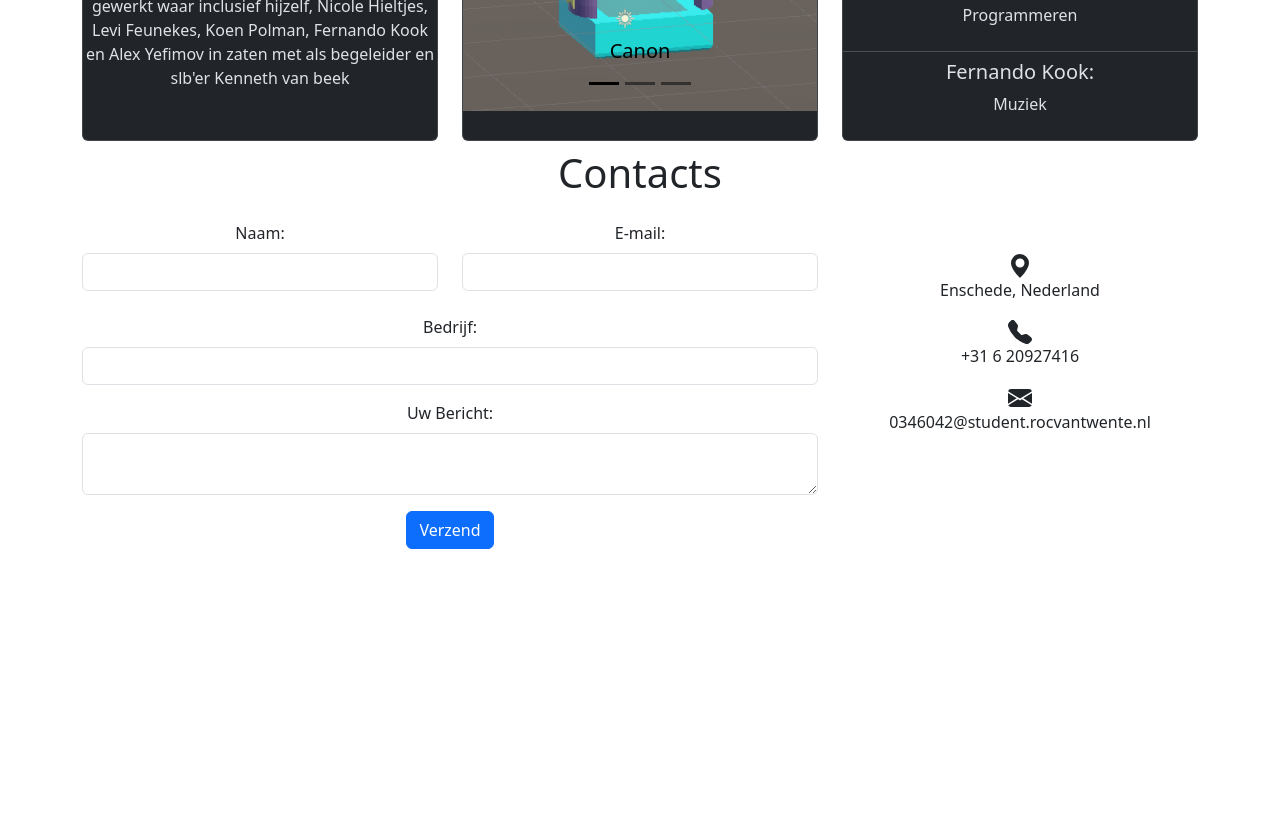
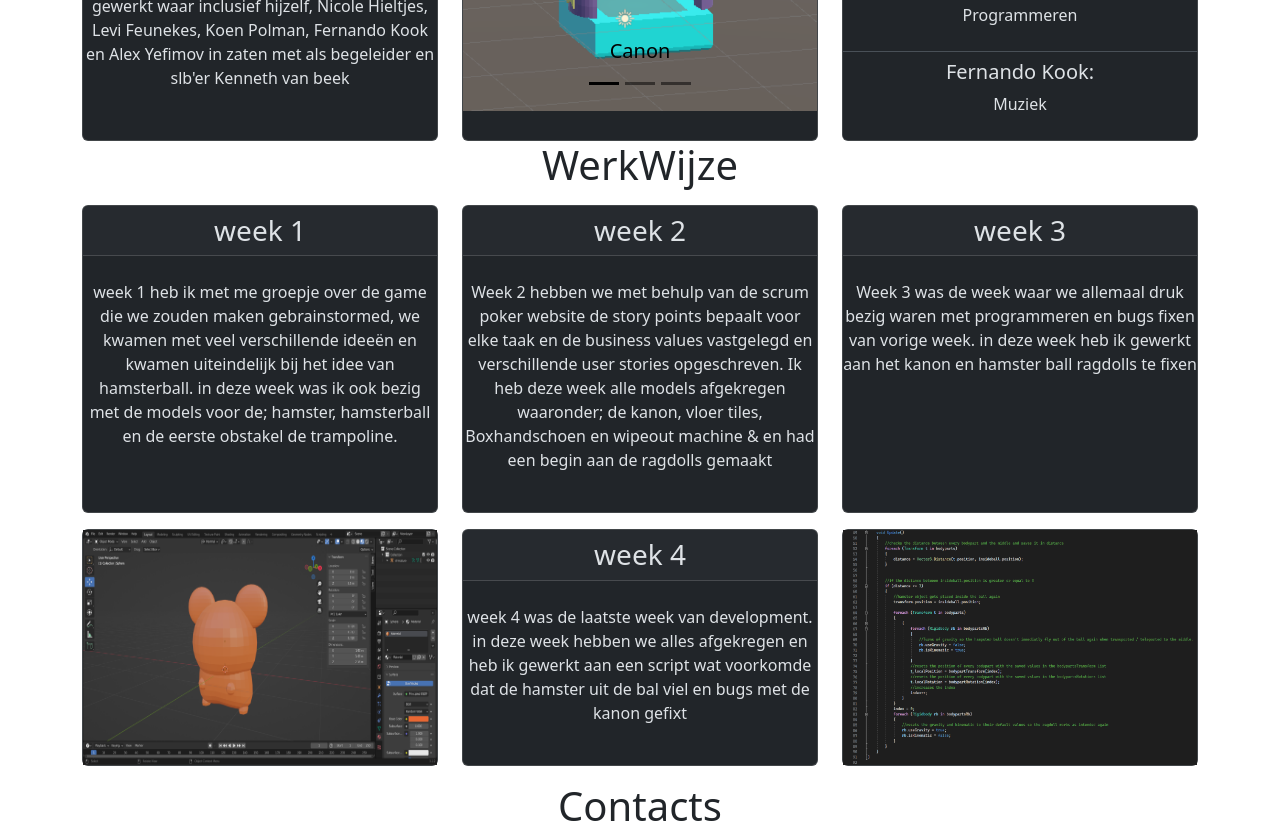
Before and after one commit to Rafael-Roc/Rafael-Roc.github.io, a plain HTML site: page hampterBall.html in a window 1280 px wide. Shown: the part 929-1762 px from the top of the page. Before the commit the page ends 1494 px from the top, so only its background shows below. Drawn offline with nearby package versions, Linux system fonts and the light colour scheme.

Commit message:
Add files via upload

```diff
--- a/hampterBall.html
+++ b/hampterBall.html
@@ -76,8 +76,10 @@
                 <div class="col">
                     <div class="card h-100 bg-dark" data-bs-theme="dark">
                         <h3 class="card-header py-2">Uitleg</h3>
-                        <p class="py-4">HampterBall is een spel gemaakt in 2023 voor de opleiding Software developer waar Rafael alcazar paradas aan
-                            aan meegewerkt heeft tijdens development. Zo heeft hij dingen gemaakt zoals ragdolls, 3d models
+                        <p class="py-4">HampterBall is een spel gemaakt in 2023 voor de opleiding Software developer
+                            waar Rafael alcazar paradas aan
+                            aan meegewerkt heeft tijdens development. Zo heeft hij dingen gemaakt zoals ragdolls, 3d
+                            models
                             en ook de code de kanon en een script voor het voorkomen dat de hamster uit de bal valt. Hij
                             heeft samen met een groep van 6 mensen gewerkt waar inclusief hijzelf, Nicole Hieltjes, Levi
                             Feunekes, Koen Polman, Fernando Kook en Alex Yefimov in zaten met als begeleider en slb'er
@@ -100,21 +102,21 @@
                             <div class="carousel-inner h-100">
                                 <!--Canon-->
                                 <div class="carousel-item active">
-                                    <img src="Canon.png" class="d-block w-100 h-100" alt="...">
+                                    <img src="Canon.png" class="d-block w-100 h-100" alt="Canon">
                                     <div class="carousel-caption d-none d-md-block">
                                         <h5>Canon</h5>
                                     </div>
                                 </div>
                                 <!--Ragdolls-->
                                 <div class="carousel-item">
-                                    <img src="RagDolls.png" class="d-block w-100 h-100" alt="...">
+                                    <img src="RagDolls.png" class="d-block w-100 h-100" alt="ragdolls">
                                     <div class="carousel-caption d-none d-md-block">
                                         <h5>ragdolls</h5>
                                     </div>
                                 </div>
                                 <!--Chunks-->
                                 <div class="carousel-item">
-                                    <img src="Chunks.png" class="d-block w-100 h-100" alt="...">
+                                    <img src="Chunks.png" class="d-block w-100 h-100" alt="Chunks">
                                     <div class="carousel-caption d-none d-md-block">
                                         <h5>Chunks</h5>
 
@@ -155,20 +157,68 @@
                                 <p>Muziek</p>
                             </li>
                         </ul>
-
-
-
-
                     </div>
-
                 </div>
             </div>
         </div>
     </div>
     </div>
 
-    <!--Promotie Video-->
+    <!--WerkWijze-->
+    <div class="container text-center">
+        <div>
+            <h1>WerkWijze</h1>
+            <div class="row row-cols-1 row-cols-md-3 justify-content-center">
+                <div class="col py-2">
+                    <div class="card h-100 bg-dark" data-bs-theme="dark">
+                        <h3 class="card-header py-2">week 1</h3>
+                        <p class="py-4">week 1 heb ik met me groepje over de game die we zouden maken gebrainstormed, we
+                            kwamen met veel verschillende ideeën en kwamen uiteindelijk bij het idee van hamsterball. in
+                            deze week was ik ook bezig met de models voor de; hamster, hamsterball en de eerste obstakel
+                            de trampoline.</p>
+                    </div>
+                </div>
+                <div class="col py-2">
+                    <div class="card h-100 bg-dark" data-bs-theme="dark">
+                        <h3 class="card-header py-2">week 2</h3>
+                        <p class="py-4">Week 2 hebben we met behulp van de scrum poker website de story points bepaalt
+                            voor elke taak en de business values vastgelegd en verschillende user stories opgeschreven.
+                            Ik heb deze week alle models afgekregen waaronder; de kanon, vloer tiles, Boxhandschoen en
+                            wipeout machine & en had een begin aan de ragdolls gemaakt</p>
+                    </div>
 
+                </div>
+                <div class="col py-2">
+                    <div class="card h-100 bg-dark" data-bs-theme="dark">
+                        <h3 class="card-header py-2">week 3</h3>
+                        <p class="py-4">Week 3 was de week waar we allemaal druk bezig waren met programmeren en bugs
+                            fixen van vorige week. in deze week heb ik gewerkt aan het kanon en hamster ball ragdolls te
+                            fixen </p>
+                    </div>
+                </div>
+                <div class="col py-2">
+                    <div class="card h-100 bg-dark" data-bs-theme="dark">
+                        <img src="BlenderHamster.png" class="d-block w-100 h-100" alt="...">
+                    </div>
+
+                </div>
+                <div class="col py-2">
+                    <div class="card h-100 bg-dark" data-bs-theme="dark">
+                        <h3 class="card-header py-2">week 4</h3>
+                        <p class="py-4">week 4 was de laatste week van development. in deze week hebben we alles
+                            afgekregen en heb ik gewerkt aan een script wat voorkomde dat de hamster uit de bal viel en
+                            bugs met de kanon gefixt</p>
+                    </div>
+                </div>
+                <div class="col py-2">
+                    <div class="card h-100 bg-dark" data-bs-theme="dark">
+                        <img src="ManageHamsterScript.png" class="d-block w-100 h-100" alt="...">
+                    </div>
+                </div>
+            </div>
+        </div>
+    </div>
+    </div>
 
     <!--Contacts-->
     <div class="container text-center py-2">
```
Also changed, not shown: BlenderHamster.png (added), ManageHamsterScript.png (added), 1 other file.
